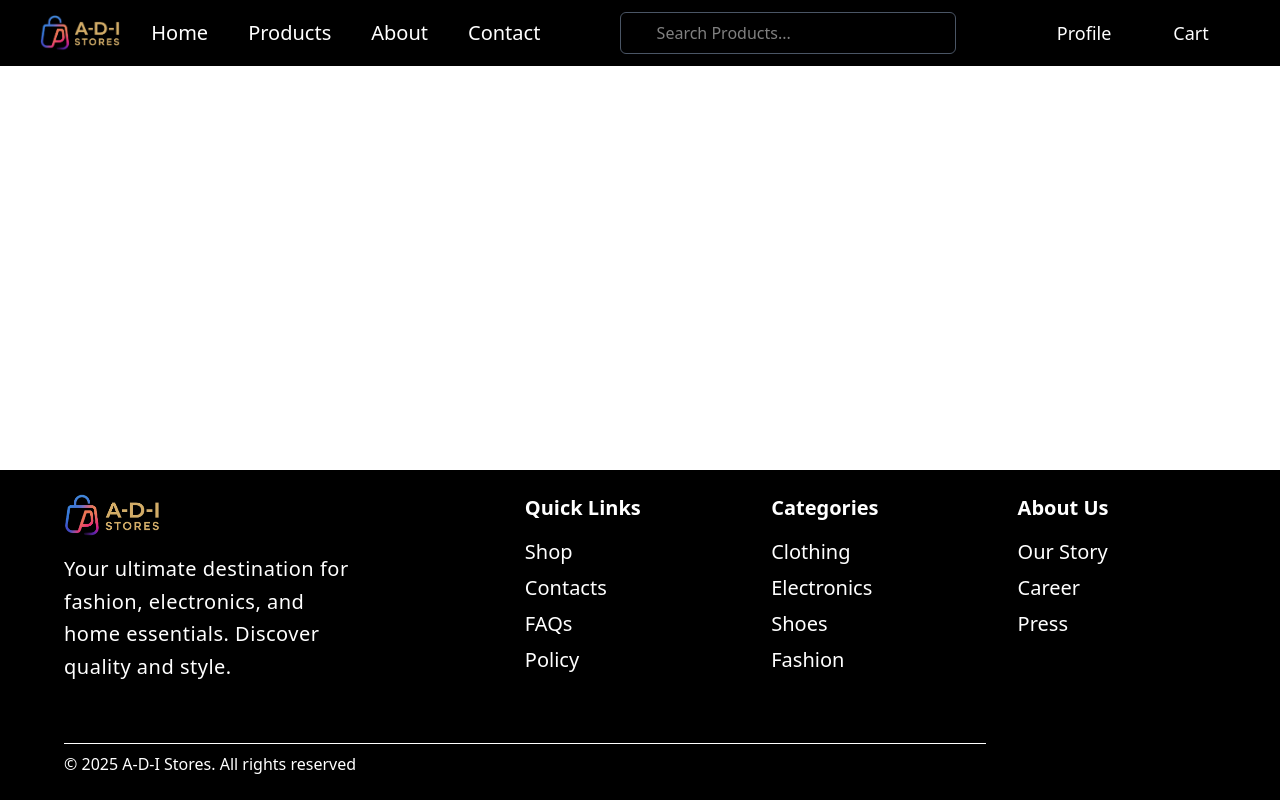
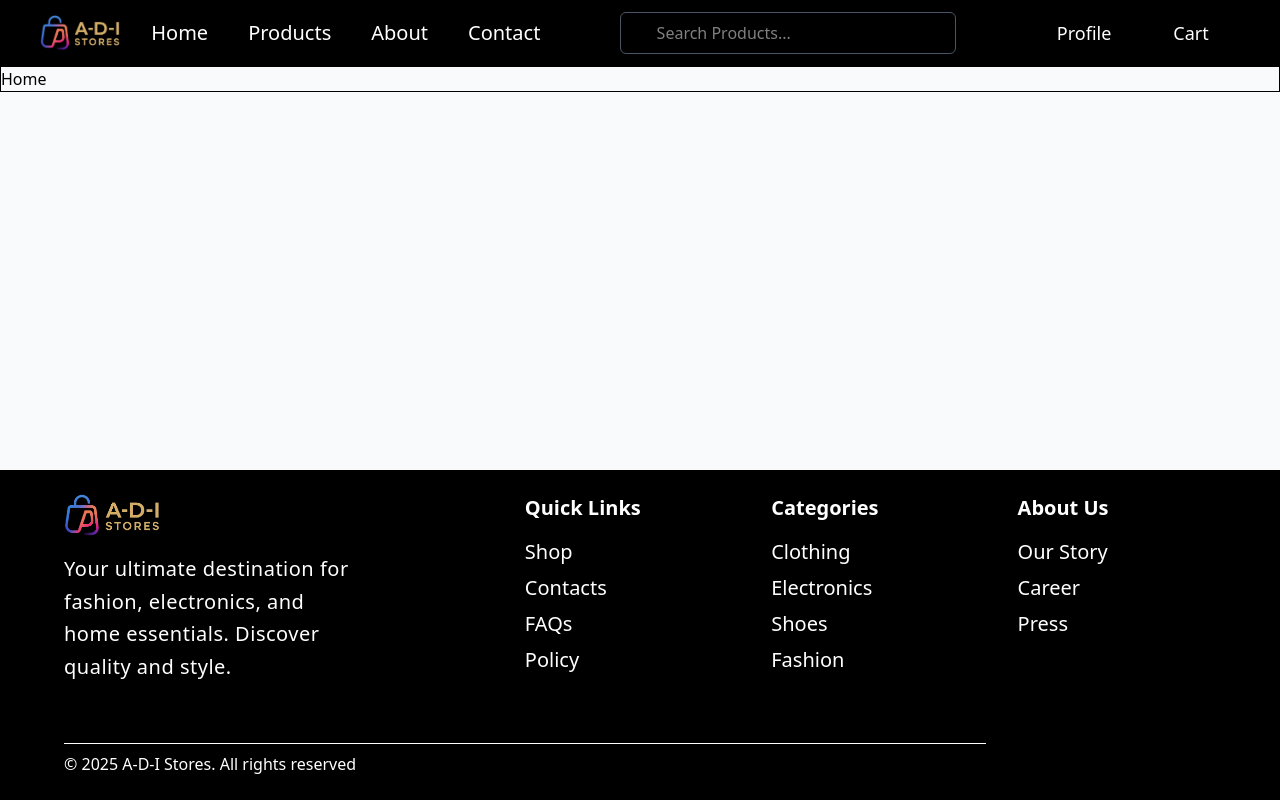
Before and after one commit to Adi-Ecommerce/AdiStores-Frontend, a React (Vite) app: page / in a window 1280 px wide. Built offline with nearby package versions, Linux system fonts and the light colour scheme; some icons are missing.

Commit message:
Route Linked

```diff
--- a/src/App.jsx
+++ b/src/App.jsx
@@ -3,6 +3,11 @@ import Login from "./pages/Authentication/Login";
 import Register from "./pages/Authentication/Register";
 import AuthLayout from './components/layout/AuthLayout';
 import MainLayout from './components/layout/MainLayout';
+import Home from './pages/Home/Home';
+import Products from './pages/Products/Product';
+import Profile from './pages/Profile';
+import ProductList from './pages/Products/ProductList..jsx';
+import Cart from "./pages/Cart/Cart.jsx";
 
 
 
@@ -14,8 +19,12 @@ function App() {
             <Route path='/login' element={<Login />} />
             <Route path='/register' element={<Register/>} />
         </Route>
-        <Route path='/' element={<MainLayout/>} >
-
+        <Route element={<MainLayout/>} >
+            <Route path='/' element={<Home/>} />
+            <Route path='/products' element={<Products/>} />
+            <Route path='/products/:id' element={<ProductList/>} />
+            <Route path="/profile" element={<Profile/>} />
+            <Route path="/cart" element={<Cart/>} />
         </Route>
       </Routes>
     </Router>
--- a/src/components/common/Footer.jsx
+++ b/src/components/common/Footer.jsx
@@ -4,7 +4,7 @@ import getYear from '../../utils/NewDate';
 
 function Footer() {
     return (
-        <main className="flex flex-col gap-10 bg-black p-6 md:px-10 lg:px-16">
+        <main className="flex flex-col gap-10 bg-black p-6 md:px-10 lg:px-16 ">
             <footer className="flex flex-col md:flex-row justify-between items-start text-white gap-y-10 md:gap-y-0">
 
                 {/* Left Section (Logo + Description) */}
--- a/src/components/common/Header.jsx
+++ b/src/components/common/Header.jsx
@@ -1,4 +1,5 @@
 import React, { useState } from "react";
+import { Link } from "react-router-dom";
 import logo from "../../assets/ChatGPT_Image_Sep_27__2025__12_04_37_AM-removebg-preview (1).png";
 import PersonIcon from "@mui/icons-material/Person";
 import ShoppingCartIcon from "@mui/icons-material/ShoppingCart";
@@ -24,9 +25,9 @@ function Header() {
             <aside className="hidden md:flex flex-1 justify-evenly items-center gap-4 lg:gap-8 xl:gap-12">
                 {/* Nav */}
                 <ul className="flex gap-4 md:gap-6 lg:gap-10 text-sm md:text-base lg:text-lg xl:text-xl font-normal">
-                    <li className="hover:text-blue-400 cursor-pointer">Home</li>
-                    <li className="hover:text-blue-400 cursor-pointer">Products</li>
-                    <li className="hover:text-blue-400 cursor-pointer">About</li>
+                    <Link to="/" className="hover:text-blue-400 cursor-pointer">Home</Link>
+                    <Link to="/products" className="hover:text-blue-400 cursor-pointer">Products</Link>
+                    <Link to='/about' className="hover:text-blue-400 cursor-pointer">About</Link>
                     <li className="hover:text-blue-400 cursor-pointer">Contact</li>
                 </ul>
 
@@ -43,14 +44,14 @@ function Header() {
 
                 {/* Profile + Cart */}
                 <div className="flex gap-4 md:gap-6 lg:gap-10">
-                    <button className="flex gap-1 items-center hover:text-blue-400">
+                    <Link to="/profile" className="flex gap-1 items-center hover:text-blue-400">
                         <PersonIcon className="!text-sm md:!text-base lg:!text-lg" />
                         <p className="text-xs md:text-sm lg:text-base xl:text-lg font-normal">Profile</p>
-                    </button>
-                    <button className="flex gap-1 items-center hover:text-blue-400">
+                    </Link>
+                    <Link to='/cart' className="flex gap-1 items-center hover:text-blue-400">
                         <ShoppingCartIcon className="!text-sm md:!text-base lg:!text-lg" />
                         <p className="text-xs md:text-sm lg:text-base xl:text-lg font-normal">Cart</p>
-                    </button>
+                    </Link>
                 </div>
             </aside>
 
--- a/src/components/layout/MainLayout.jsx
+++ b/src/components/layout/MainLayout.jsx
@@ -1,16 +1,23 @@
 import React from 'react'
-import {Outlet} from 'react-router-dom'
+import { Outlet } from 'react-router-dom'
 import Header from '../common/Header'
 import Footer from '../common/Footer'
 
 function MainLayout() {
-  return (
-    <div className='flex flex-col min-h-screen justify-between'>
-        <Header/>
-        <Outlet/>
-        <Footer/>
-    </div>
-  )
+    return (
+        <div className="flex flex-col min-h-screen bg-gray-50">
+            {/* Header stays at the top */}
+            <Header />
+
+            {/* Main content grows to fill space */}
+            <main className="flex-1 min-h-full">
+                <Outlet />
+            </main>
+
+            {/* Footer stays at the bottom */}
+            <Footer />
+        </div>
+    )
 }
 
 export default MainLayout
--- /dev/null
+++ b/src/pages/Cart/Cart.jsx
@@ -0,0 +1,9 @@
+import React from 'react'
+
+function Cart() {
+  return (
+    <div>Cart</div>
+  )
+}
+
+export default Cart
--- /dev/null
+++ b/src/pages/Home/Home.jsx
@@ -0,0 +1,9 @@
+import React from 'react'
+
+function Home() {
+  return (
+    <div className={`border h-full`}>Home</div>
+  )
+}
+
+export default Home
--- /dev/null
+++ b/src/pages/Products/Product.jsx
@@ -0,0 +1,9 @@
+import React from 'react'
+
+function Product() {
+  return (
+    <div>Product</div>
+  )
+}
+
+export default Product
--- /dev/null
+++ b/src/pages/Products/ProductList..jsx
@@ -0,0 +1,9 @@
+import React from 'react'
+
+function ProductList() {
+  return (
+    <div>ProductList</div>
+  )
+}
+
+export default ProductList
--- /dev/null
+++ b/src/pages/Profile.jsx
@@ -0,0 +1,9 @@
+import React from 'react'
+
+function Profile() {
+  return (
+    <div>Profile</div>
+  )
+}
+
+export default Profile
```
